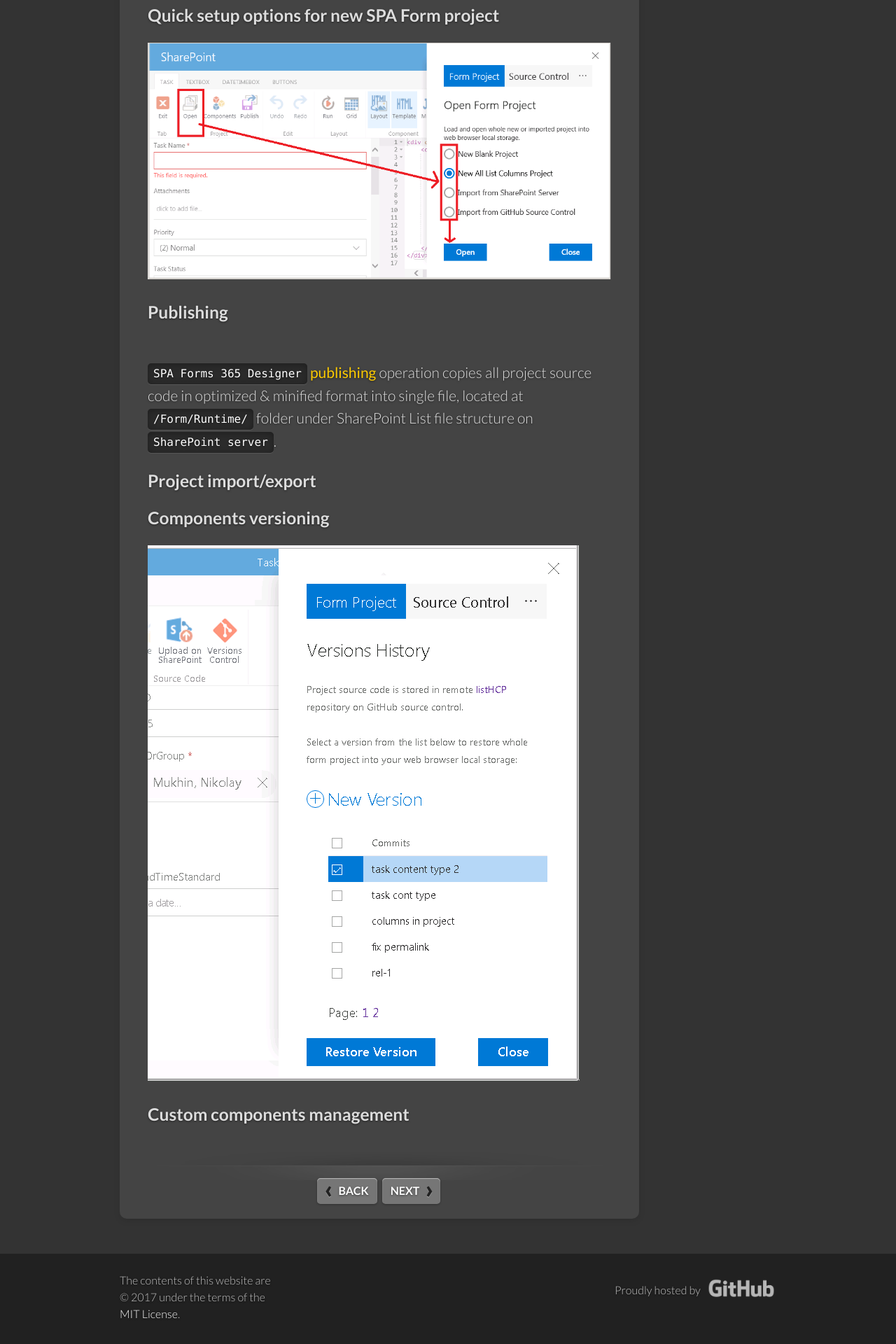
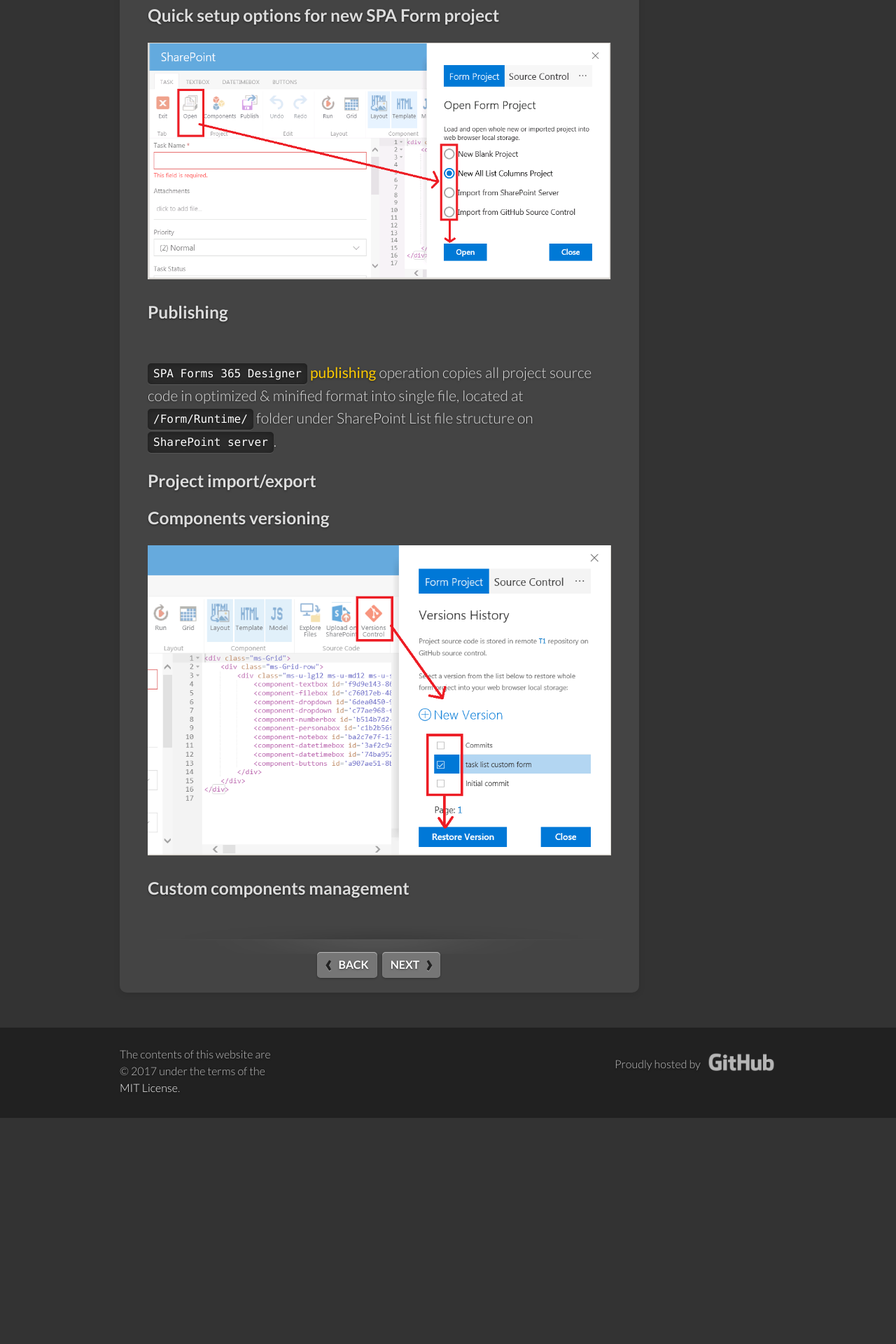
Before and after one commit to spaforms365/spaforms365.github.io, a Jekyll site: the page built from _docs/designer-project.md, in a window 1280 px wide. Shown: the part 1586-3506 px from the top of the page at 70% size. Built offline with Jekyll 4.4.1, drawn with Linux system fonts in a browser that asks for light colours; after the commit the page ends 3183 px from its top, so only the background shows below that.

Commit message:
Update designer-project.md

```diff
--- a/_docs/designer-project.md
+++ b/_docs/designer-project.md
@@ -41,6 +41,6 @@
 ###  Project import/export {#projectmigrations}
 
 ###  Components versioning {#componentsversioning}
-![Image of Form Versioning](/img/form-versioning.png)
+![Image of Form Versioning](/img/form-versions.png)
 
 ###  Custom components management {#componentscustom}
```
